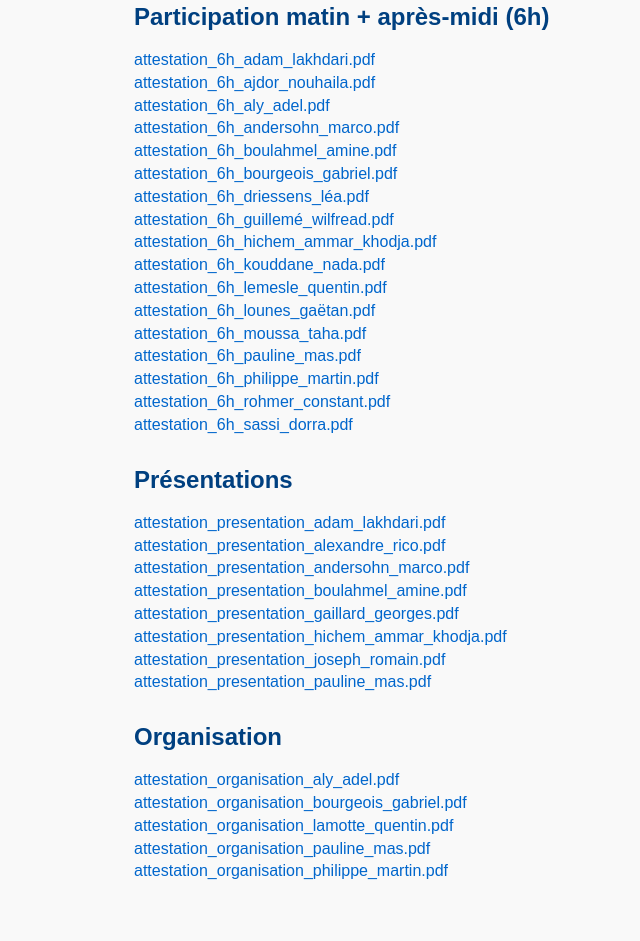
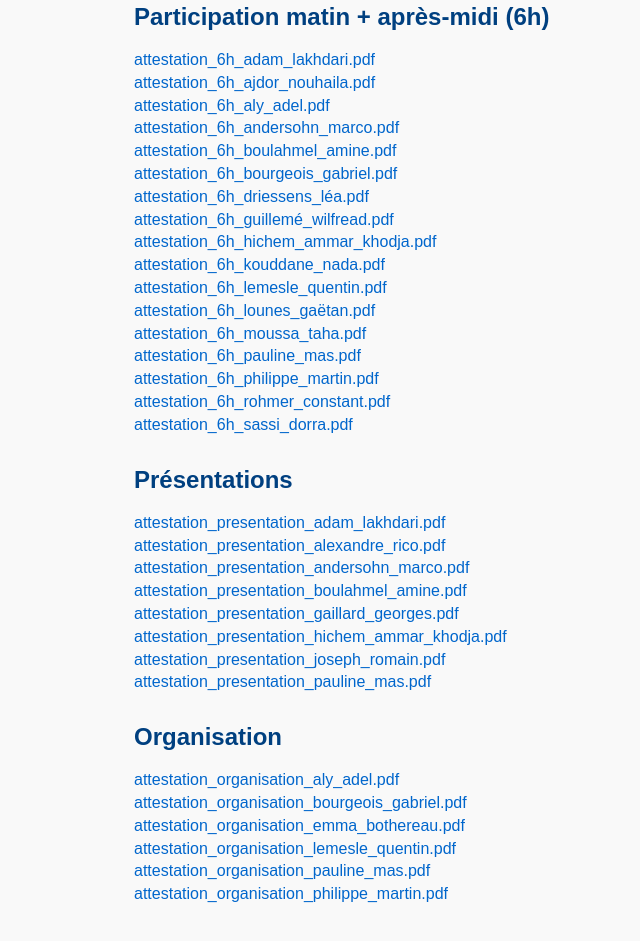
Before and after one commit to aa196883/attestations-jdd-2025, a plain HTML site: page index.html in a window 1280 px wide. Shown: the part 410-1351 px from the top of the page, without its empty margins (56-696 px from the left). Drawn offline with Linux system fonts and the light colour scheme.

Commit message:
fixer attestations orga

```diff
--- a/index.html
+++ b/index.html
@@ -83,7 +83,8 @@
     <ul>
       <li><a href="attestation_organisation/attestation_organisation_aly_adel.pdf" download>attestation_organisation_aly_adel.pdf</a></li>
       <li><a href="attestation_organisation/attestation_organisation_bourgeois_gabriel.pdf" download>attestation_organisation_bourgeois_gabriel.pdf</a></li>
-      <li><a href="attestation_organisation/attestation_organisation_lamotte_quentin.pdf" download>attestation_organisation_lamotte_quentin.pdf</a></li>
+      <li><a href="attestation_organisation/attestation_organisation_emma_bothereau.pdf" download>attestation_organisation_emma_bothereau.pdf</a></li>
+      <li><a href="attestation_organisation/attestation_organisation_lemesle_quentin.pdf" download>attestation_organisation_lemesle_quentin.pdf</a></li>
       <li><a href="attestation_organisation/attestation_organisation_pauline_mas.pdf" download>attestation_organisation_pauline_mas.pdf</a></li>
       <li><a href="attestation_organisation/attestation_organisation_philippe_martin.pdf" download>attestation_organisation_philippe_martin.pdf</a></li>
     </ul>
```
